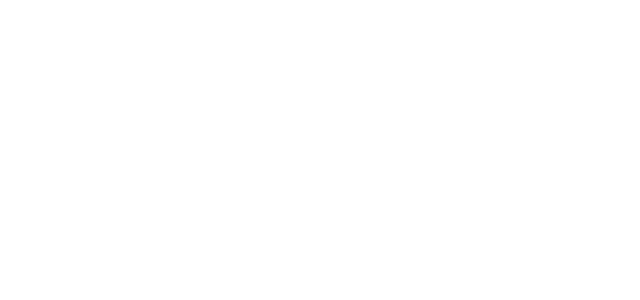
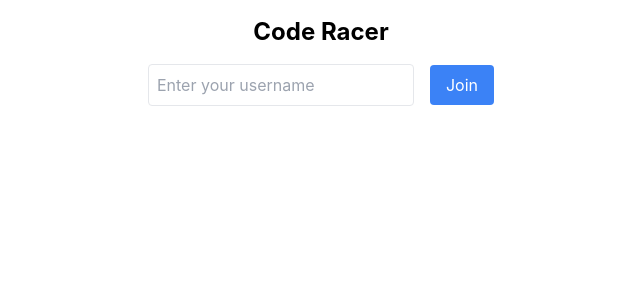
Before and after one commit to paramt/coderacer, a React (Create React App) app in the folder frontend/: page /race/1 in a window 1280 px wide. Before the commit this address had no page. Shown: the top 300 px of the page, without its empty margins (319-959 px from the left). Built offline with nearby package versions, Linux system fonts and the light colour scheme.

Commit message:
Rename competition -> race

```diff
--- a/frontend/src/App.tsx
+++ b/frontend/src/App.tsx
@@ -1,6 +1,6 @@
 import React from "react";
 import { BrowserRouter as Router, Route, Routes, useParams } from "react-router-dom";
-import { CompetitionPage } from "./pages/CompetitionPage";
+import { RacePage } from "./pages/RacePage";
 import { HomePage } from "./pages/HomePage";
 
 const App: React.FC = () => {
@@ -8,7 +8,7 @@
     <Router>
       <Routes>
         <Route path="/" element={<HomePage />} />
-        <Route path="/competition/:roomId" element={<CompetitionPage />} />
+        <Route path="/race/:roomId" element={<RacePage />} />
       </Routes>
     </Router>
   );
--- a/frontend/src/pages/HomePage.tsx
+++ b/frontend/src/pages/HomePage.tsx
@@ -6,7 +6,7 @@
 
   const handleCreateRoom = () => {
     const roomId = uuidv4(); // Generate unique room ID
-    navigate(`/competition/${roomId}`);
+    navigate(`/race/${roomId}`);
   };
 
   return (
--- a/frontend/src/pages/CompetitionPage.tsx
+++ b/frontend/src/pages/RacePage.tsx
@@ -12,7 +12,7 @@
 import { PlayerInfo, ResultMessage } from "../types";
 import { NameInput } from "../components/NameInput";
 
-export const CompetitionPage: React.FC = () => {
+export const RacePage: React.FC = () => {
   const { roomId } = useParams<{ roomId: string }>();
   const [username, setUsername] = useState<string>("");
   const [isUsernameSet, setIsUsernameSet] = useState(false);
@@ -204,7 +204,7 @@
       {!isRaceStarted && !countdown && !raceFinishedMessage && (
         <div className="p-4 border rounded flex flex-col items-center">
           <p className="pb-2">No one else is here yet! Invite your friends using this link:</p>
-          <CopyLink url={`${BASE_URL}/competition/${roomId}`} />
+          <CopyLink url={`${BASE_URL}/race/${roomId}`} />
         </div>
       )}
     </div>
```
